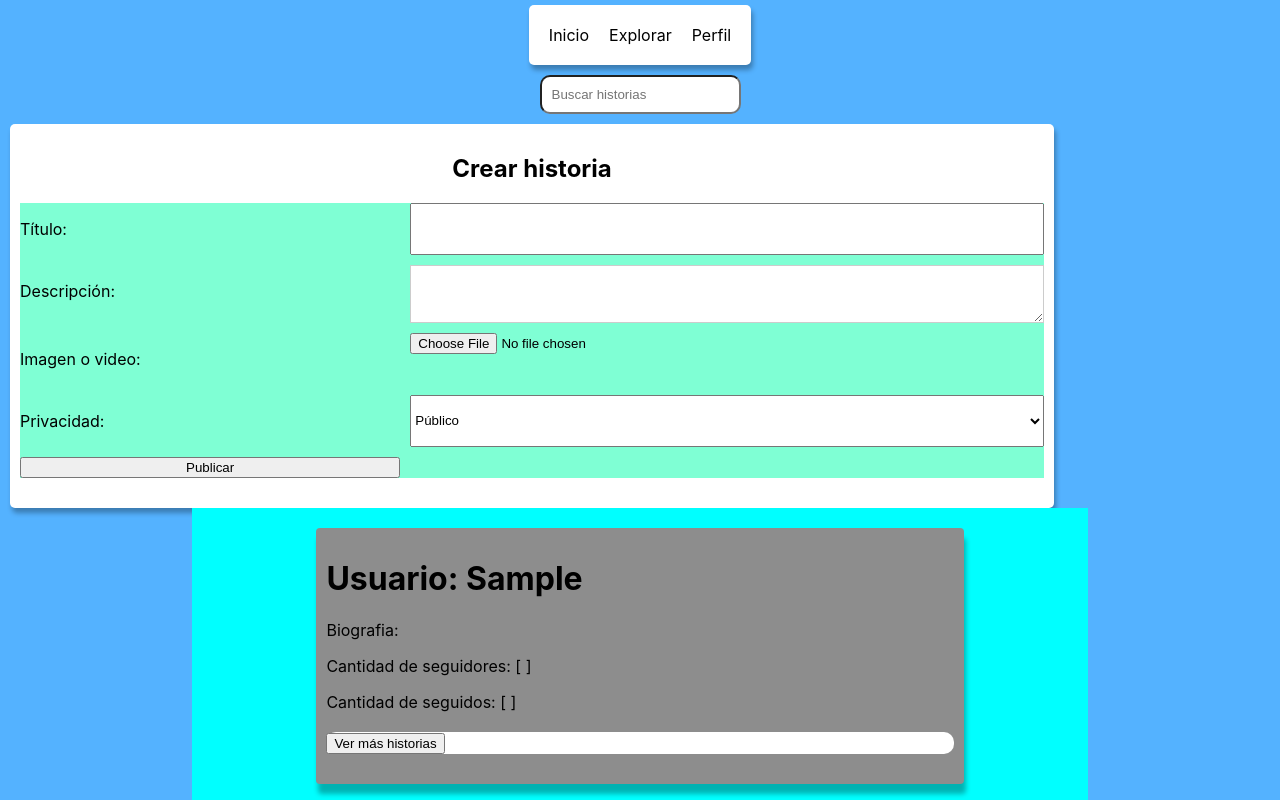
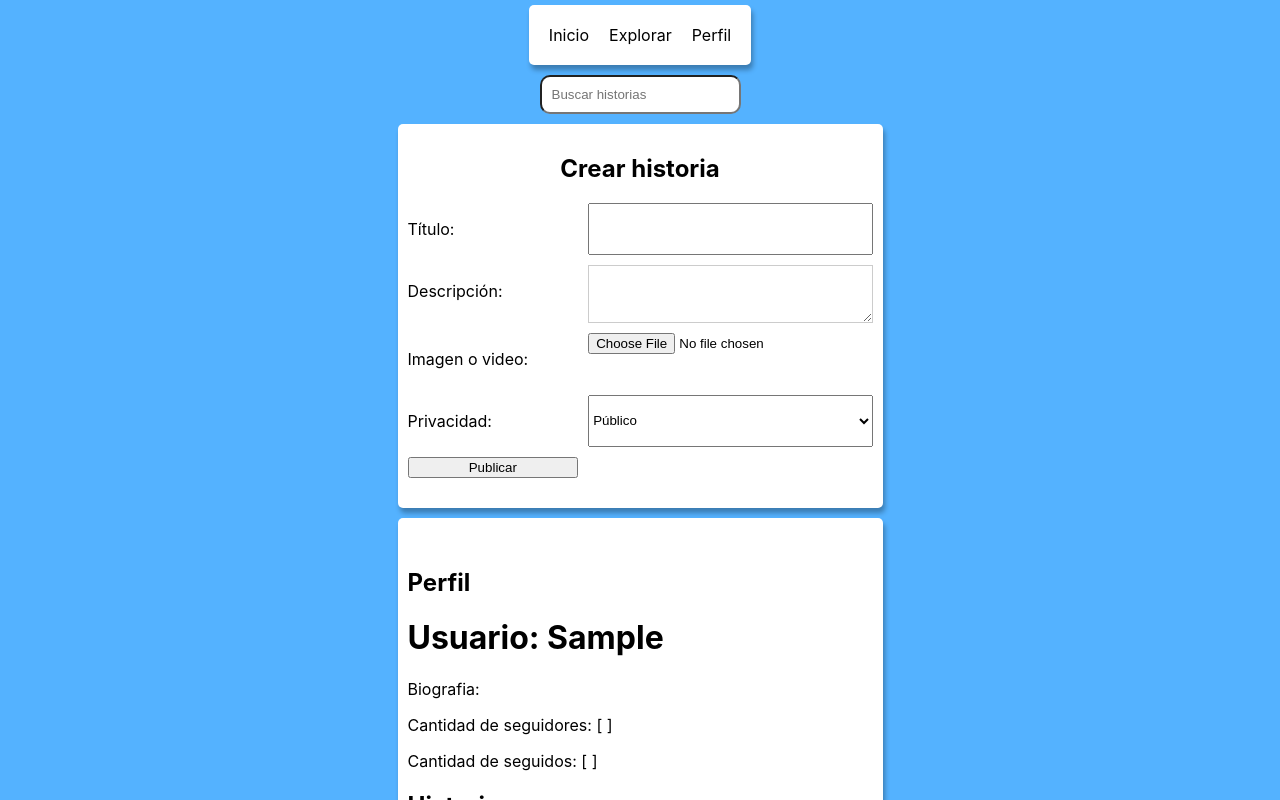
Before and after one commit to felipesagredo/foro-personal, a React (Create React App) app: page / in a window 1280 px wide. Both pictures are taken after typing "Sample", "Sample123", "Sample123" into the empty fields and a click on the button "Registrar". Shown: the top 800 px of the page. Built offline with nearby package versions, Linux system fonts and the light colour scheme.

Commit message:
Detalles visuales_1 en CrearStory Feed y Perfil

```diff
--- a/src/estilos/EstiloPerfil.css
+++ b/src/estilos/EstiloPerfil.css
@@ -49,11 +49,18 @@ img {
     text-align: center;
     height: 30px;
 }
+
 .cstory_contenedor_0{
+    display: flex;
+    margin: auto;
+}
+
+
+.cstory_contenedor_1{
     background-color: rgb(255, 255, 255);
-    width: 50%;
+    margin: auto;
+    width: 100%;
     min-width: 80%;
-    margin: auto;
     margin-left: 10px;
     margin-right: 10px;
     margin-top: 10px;
@@ -61,26 +68,27 @@ img {
     padding: 10px;
     box-shadow: 2px 5px 5px rgba(0, 0, 0, 0.3);
 }
-.cstory_contenedor_0 h2{
+.cstory_contenedor_1 h2{
     text-align: center;
 }
 
-.cstory_contenedor_1{
-    background-color: aquamarine;
+.cstory_contenedor_2{
+    background-color: rgb(255, 255, 255);
     display: grid;
     grid-template-columns: 3fr 5fr; /* el primer elemento ocupará 1 parte, y el segundo ocupará 2 partes del grid */
     gap: 10px; /* espacio entre las columnas */
     width: 100%;
-    min-width: 150px;
+    min-width: 465px;
+    max-width: 465px;
     padding: 0;
     margin-bottom: 20px;
 
 }
-.cstory_contenedor_1 input{
+.cstory_contenedor_2 input{
     touch-action: manipulation;
     -ms-touch-action: manipulation;
 }
-.cstory_contenedor_1 textarea{
+.cstory_contenedor_2 textarea{
     resize: vertical;
     font-size: 16px;
     color: #333;
@@ -97,22 +105,27 @@ img {
     background-color: rgb(255, 255, 255);
 }
 .perfil_contenedor_0{
-    background-color: aqua;
-    width: 70%;
-    min-width: none;
+    background-color: rgb(255, 255, 255);
+    width: 485px;
+    min-width: 485px;
+    max-width: 485px;
     display: flex;
     margin: auto;
-
+    margin-top: 10px;
+    margin-bottom: 10px;
+    border-radius: 5px;
+    box-shadow: 2px 5px 5px rgba(0, 0, 0, 0.3);
 }
 .perfil_contenedor_1{
-    background-color: rgb(141, 141, 141);
+    background-color: rgb(255, 255, 255);
     margin: 0 auto;
-    width: 70%;
+
+    width: 100%;
+    min-width: 80%;
     padding: 10px;
     margin-top: 20px;
     margin-bottom: 20px;
     border-radius: 4px;
-    box-shadow: 2px 10px 5px rgba(0, 0, 0, 0.3);
 }
 .story_contenedor_1{
     background-color: rgb(53, 203, 244);   padding: 30px;
--- a/src/funciones/CreateStory.js
+++ b/src/funciones/CreateStory.js
@@ -1,4 +1,5 @@
 import React, { useState } from "react";
+import '../estilos/EstiloPerfil.css';
 
 const CreateStory = ({ onCreateStory }) => {
 
@@ -31,8 +32,9 @@ const CreateStory = ({ onCreateStory }) => {
 
   return (
     <div className="cstory_contenedor_0">
+    <div className="cstory_contenedor_1">
       <h2>Crear historia</h2>
-      <form className="cstory_contenedor_1" clas onSubmit={handleSubmit}>
+      <form className="cstory_contenedor_2" onSubmit={handleSubmit}>
           <p>Título:</p>
         <input type="text" value={title} onChange={handleTitleChange} />
           <p>Descripción:</p>
@@ -47,6 +49,7 @@ const CreateStory = ({ onCreateStory }) => {
         <button type="submit">Publicar</button>
       </form>
     </div>
+    </div>
   );
 };
 
--- a/src/funciones/Feed.js
+++ b/src/funciones/Feed.js
@@ -18,6 +18,7 @@ function Feed(props) {
 
   return (
     <div className='feed_contenedor_0'>
+        <h2>Historias</h2>
         {stories}
         <button onClick={props.onLoadMore}>Ver más historias</button>
     </div>
--- a/src/funciones/Profile.js
+++ b/src/funciones/Profile.js
@@ -6,6 +6,7 @@ function Profile(props) {
   return (
     <div className='perfil_contenedor_0'>
       <div className="perfil_contenedor_1">
+      <h2>Perfil</h2>
         <h1>Usuario: {props.user}</h1>
         <p>Biografia: {props.description}</p>
         <p>Cantidad de seguidores: [ {props.followers}]</p>
```
